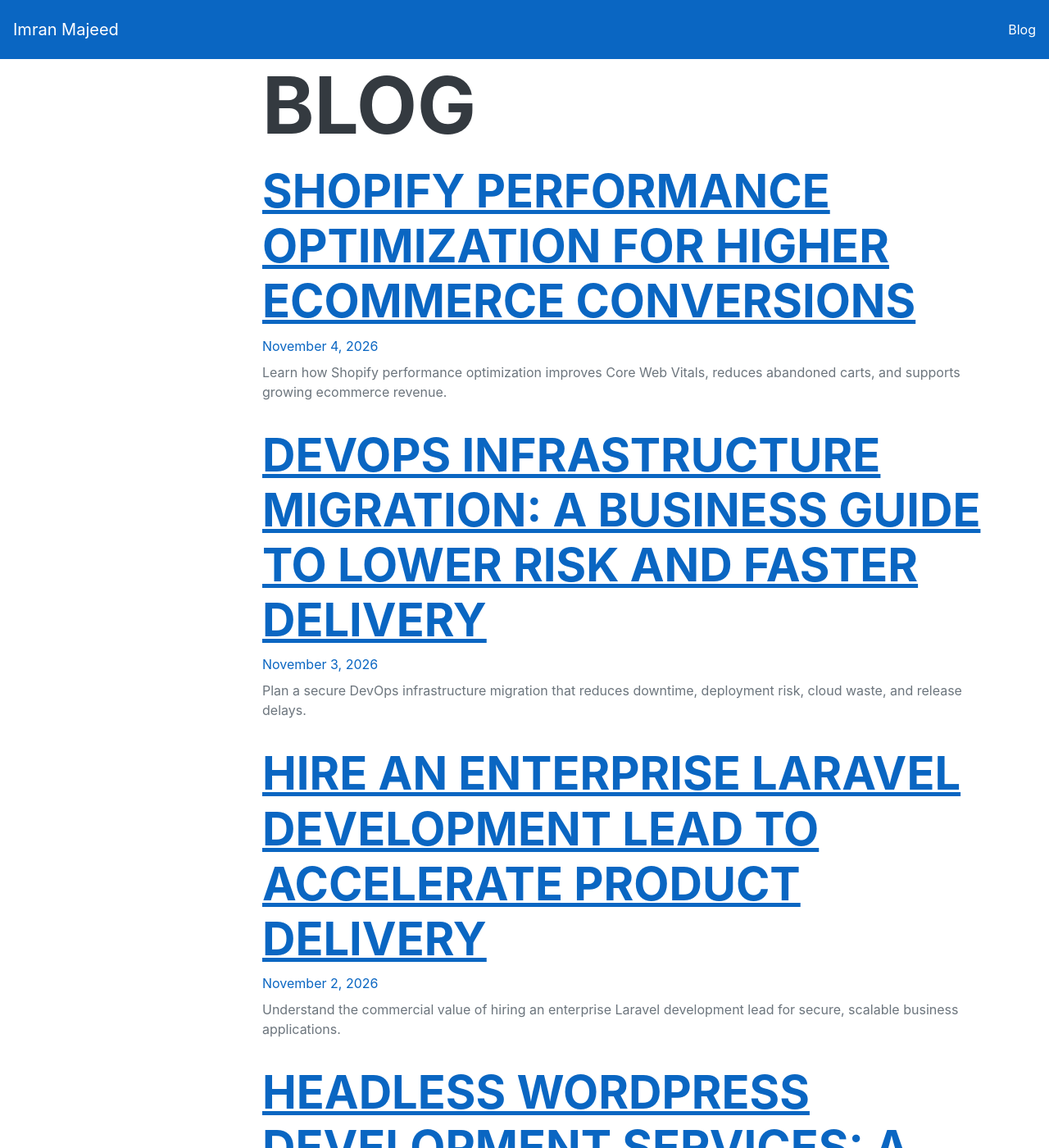
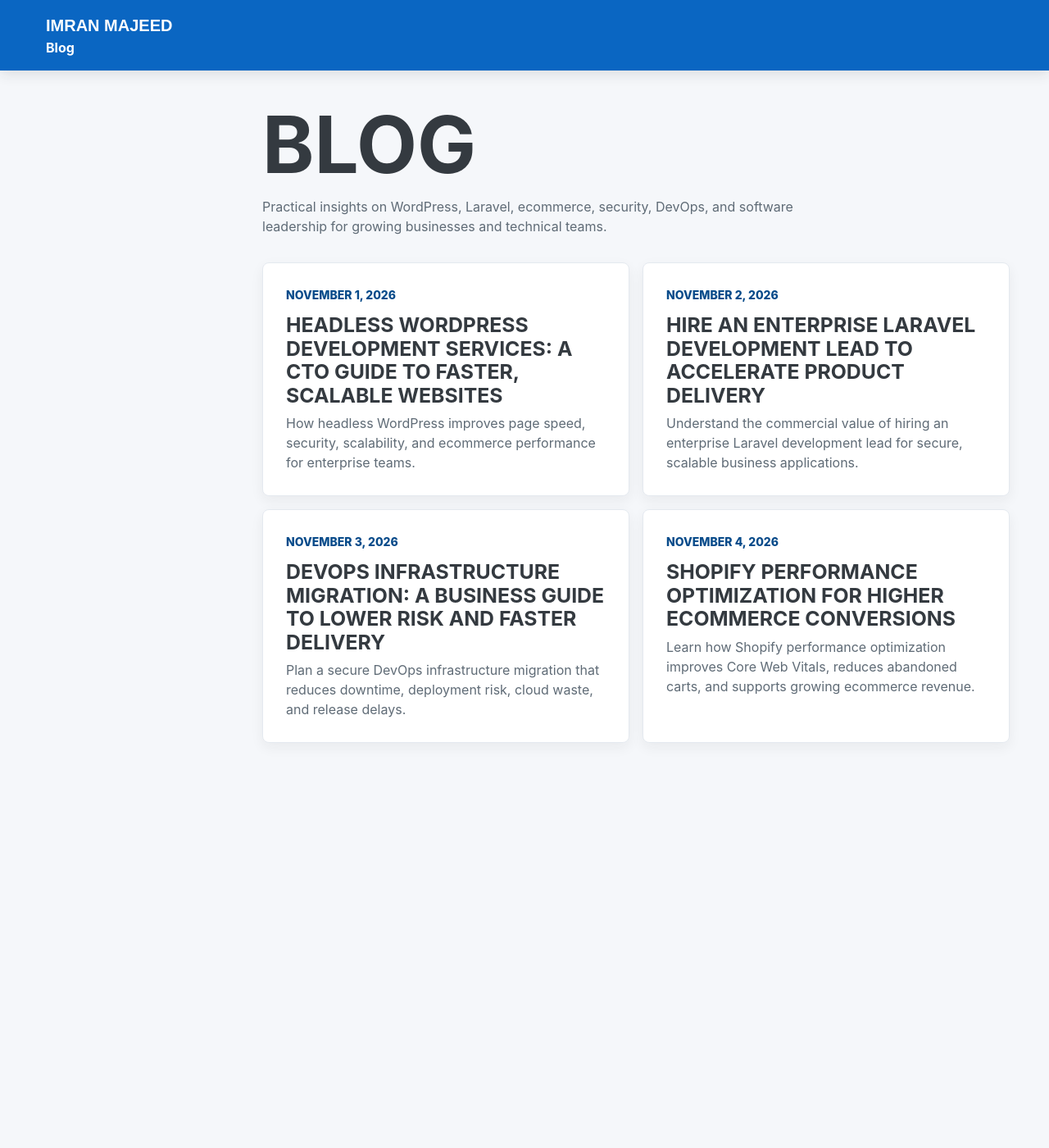
Before and after one commit to imranmajeed473/portfolio, a Jekyll site: the page blog/index.html, which Jekyll copies as it is, in a window 1280 px wide and 1400 px high. Shown: the whole window at 82% size. Built offline with Jekyll 4.4.1, drawn with Linux system fonts in a browser that asks for light colours; some of the changed text lies outside the part shown.

Commit message:
add blog style

```diff
--- a/blog/index.html
+++ b/blog/index.html
@@ -1,25 +1,66 @@
----
-layout: default
-title: Blog
-description: Development, WordPress, performance, security, DevOps, and business technology insights by Imran Majeed.
----
+<!DOCTYPE html>
+<html lang="en">
+<head>
+  <meta charset="utf-8">
+  <meta name="viewport" content="width=device-width, initial-scale=1">
+  <title>Blog | Imran Majeed</title>
+  <meta name="description" content="Development, WordPress, performance, security, DevOps, Laravel, and ecommerce technology insights by Imran Majeed.">
+  <link rel="canonical" href="https://imranmajeed.com/blog/">
+  <link rel="manifest" href="/manifest.json">
+  <link rel="stylesheet" href="/css/styles.css">
+  <link rel="stylesheet" href="/css/blog.css">
+</head>
+<body class="blog-page">
+  <nav class="navbar navbar-dark bg-primary fixed-top p-3 blog-nav">
+    <div class="blog-nav-inner">
+      <a class="navbar-brand" href="/">Imran Majeed</a>
+      <a class="nav-link" href="/blog/">Blog</a>
+    </div>
+  </nav>
 
-<section class="resume-section">
-  <div class="resume-section-content">
-    <h1 class="mb-4">Blog</h1>
+  <main class="blog-main">
+    <section class="blog-shell">
+      <div class="blog-index-header">
+        <h1 class="mb-3">Blog</h1>
+        <p>Practical insights on WordPress, Laravel, ecommerce, security, DevOps, and software leadership for growing businesses and technical teams.</p>
+      </div>
+      <div class="blog-list">
 
-    {% if site.posts.size > 0 %}
-      {% for post in site.posts %}
-        <article class="mb-5">
-          <h2><a href="{{ post.url | relative_url }}">{{ post.title }}</a></h2>
-          <p class="text-primary mb-2">{{ post.date | date: "%B %-d, %Y" }}</p>
-          {% if post.description %}
-            <p>{{ post.description }}</p>
-          {% endif %}
+        <article class="blog-card">
+          <a class="blog-card-link" href="/blog/headless-wordpress-development-services-a-cto-guide-to-faster-scalable-websites/">
+            <p class="blog-meta">November 1, 2026</p>
+            <h2>Headless WordPress Development Services: A CTO Guide to Faster, Scalable Websites</h2>
+            <p>How headless WordPress improves page speed, security, scalability, and ecommerce performance for enterprise teams.</p>
+          </a>
         </article>
-      {% endfor %}
-    {% else %}
-      <p>New articles will be published here.</p>
-    {% endif %}
-  </div>
-</section>
+
+        <article class="blog-card">
+          <a class="blog-card-link" href="/blog/hire-an-enterprise-laravel-development-lead-to-accelerate-product-delivery/">
+            <p class="blog-meta">November 2, 2026</p>
+            <h2>Hire an Enterprise Laravel Development Lead to Accelerate Product Delivery</h2>
+            <p>Understand the commercial value of hiring an enterprise Laravel development lead for secure, scalable business applications.</p>
+          </a>
+        </article>
+
+        <article class="blog-card">
+          <a class="blog-card-link" href="/blog/devops-infrastructure-migration-a-business-guide-to-lower-risk-and-faster-delivery/">
+            <p class="blog-meta">November 3, 2026</p>
+            <h2>DevOps Infrastructure Migration: A Business Guide to Lower Risk and Faster Delivery</h2>
+            <p>Plan a secure DevOps infrastructure migration that reduces downtime, deployment risk, cloud waste, and release delays.</p>
+          </a>
+        </article>
+
+        <article class="blog-card">
+          <a class="blog-card-link" href="/blog/shopify-performance-optimization-for-higher-ecommerce-conversions/">
+            <p class="blog-meta">November 4, 2026</p>
+            <h2>Shopify Performance Optimization for Higher Ecommerce Conversions</h2>
+            <p>Learn how Shopify performance optimization improves Core Web Vitals, reduces abandoned carts, and supports growing ecommerce revenue.</p>
+          </a>
+        </article>
+      </div>
+    </section>
+  </main>
+
+  <script src="/js/scripts.js"></script>
+</body>
+</html>
--- /dev/null
+++ b/css/blog.css
@@ -0,0 +1,215 @@
+:root {
+  --blog-accent: #0a66c2;
+  --blog-accent-dark: #084b8a;
+  --blog-border: #e4e9ef;
+  --blog-muted: #5f6b76;
+  --blog-surface: #ffffff;
+  --blog-background: #f5f7fa;
+}
+
+.blog-page {
+  background: var(--blog-background);
+}
+
+.blog-nav {
+  min-height: 4rem;
+  z-index: 1030;
+  box-shadow: 0 0.25rem 1rem rgba(33, 37, 41, 0.12);
+}
+
+.blog-nav-inner {
+  width: min(100%, 75rem);
+  margin: 0 auto;
+  padding: 0 1rem;
+}
+
+.blog-nav .navbar-brand {
+  font-family: "Saira Extra Condensed", sans-serif;
+  font-weight: 700;
+  text-transform: uppercase;
+}
+
+.blog-nav .nav-link {
+  color: #fff;
+  font-weight: 700;
+}
+
+.blog-main {
+  padding-top: 4rem;
+}
+
+.blog-shell {
+  width: min(100%, 75rem);
+  margin: 0 auto;
+  padding: 3rem 1rem 4rem;
+}
+
+.blog-index-header {
+  margin-bottom: 2rem;
+  animation: blog-rise 0.55s ease-out both;
+}
+
+.blog-index-header p {
+  max-width: 42rem;
+  color: var(--blog-muted);
+}
+
+.blog-list {
+  display: grid;
+  gap: 1rem;
+}
+
+.blog-card {
+  overflow: hidden;
+  border: 1px solid var(--blog-border);
+  border-radius: 8px;
+  background: var(--blog-surface);
+  box-shadow: 0 0.35rem 1rem rgba(33, 37, 41, 0.06);
+  animation: blog-rise 0.55s ease-out both;
+}
+
+.blog-card:nth-child(2) { animation-delay: 0.08s; }
+.blog-card:nth-child(3) { animation-delay: 0.16s; }
+.blog-card:nth-child(4) { animation-delay: 0.24s; }
+
+.blog-card-link {
+  display: block;
+  height: 100%;
+  padding: 1.25rem;
+  color: inherit;
+  text-decoration: none;
+  transition: border-color 0.2s ease, transform 0.2s ease, box-shadow 0.2s ease;
+}
+
+.blog-card-link:hover,
+.blog-card-link:focus-visible {
+  transform: translateY(-3px);
+  box-shadow: 0 0.75rem 1.5rem rgba(33, 37, 41, 0.1);
+}
+
+.blog-card-link h2 {
+  font-size: 1.55rem;
+  line-height: 1.15;
+}
+
+.blog-card-link:hover h2 {
+  color: var(--blog-accent);
+}
+
+.blog-meta {
+  margin-bottom: 0.75rem;
+  color: var(--blog-accent-dark);
+  font-size: 0.875rem;
+  font-weight: 800;
+  text-transform: uppercase;
+}
+
+.blog-card-link p:last-child {
+  margin-bottom: 0;
+  color: var(--blog-muted);
+}
+
+.blog-article {
+  width: min(100%, 48rem);
+  margin: 0 auto;
+  border: 1px solid var(--blog-border);
+  border-radius: 8px;
+  background: var(--blog-surface);
+  box-shadow: 0 0.5rem 1.75rem rgba(33, 37, 41, 0.08);
+  animation: blog-rise 0.55s ease-out both;
+}
+
+.blog-article-body {
+  padding: 2rem 1.25rem 2.5rem;
+}
+
+.blog-article-header {
+  padding-bottom: 1.25rem;
+  margin-bottom: 1.75rem;
+  border-bottom: 1px solid var(--blog-border);
+}
+
+.blog-article-header h1 {
+  max-width: 44rem;
+  font-size: clamp(2rem, 8vw, 4rem);
+}
+
+.blog-article-body h2,
+.blog-article-body h3 {
+  margin-top: 2rem;
+  scroll-margin-top: 5rem;
+}
+
+.blog-article-body h2 {
+  font-size: clamp(1.7rem, 5vw, 2.4rem);
+}
+
+.blog-article-body h3 {
+  font-size: 1.35rem;
+}
+
+.blog-article-body p,
+.blog-article-body li {
+  font-size: 1.06rem;
+  line-height: 1.75;
+}
+
+.blog-article-body ul {
+  padding-left: 1.25rem;
+}
+
+.blog-article-body li + li {
+  margin-top: 0.35rem;
+}
+
+.blog-article-body hr {
+  margin: 2.5rem 0 1.5rem;
+}
+
+.blog-cta {
+  padding: 1rem 1.25rem;
+  border-left: 4px solid var(--blog-accent);
+  border-radius: 6px;
+  background: #eef4fa;
+}
+
+@keyframes blog-rise {
+  from {
+    opacity: 0;
+    transform: translateY(12px);
+  }
+  to {
+    opacity: 1;
+    transform: translateY(0);
+  }
+}
+
+@media (min-width: 768px) {
+  .blog-shell {
+    padding: 4rem 3rem 5rem;
+  }
+
+  .blog-list {
+    grid-template-columns: repeat(2, minmax(0, 1fr));
+  }
+
+  .blog-card-link {
+    padding: 1.75rem;
+  }
+
+  .blog-article-body {
+    padding: 3rem 3rem 4rem;
+  }
+}
+
+@media (prefers-reduced-motion: reduce) {
+  .blog-card,
+  .blog-index-header,
+  .blog-article {
+    animation: none;
+  }
+
+  .blog-card-link {
+    transition: none;
+  }
+}
```
Also changed, not shown: blog/devops-infrastructure-migration-a-business-guide-to-lower-risk-and-faster-delivery/index.html (added, +16 -0 lines), blog/headless-wordpress-development-services-a-cto-guide-to-faster-scalable-websites/index.html (added, +21 -0 lines), blog/hire-an-enterprise-laravel-development-lead-to-accelerate-product-delivery/index.html (added, +16 -0 lines), blog/shopify-performance-optimization-for-higher-ecommerce-conversions/index.html (added, +17 -0 lines), sw.js (+7 -1 lines).
